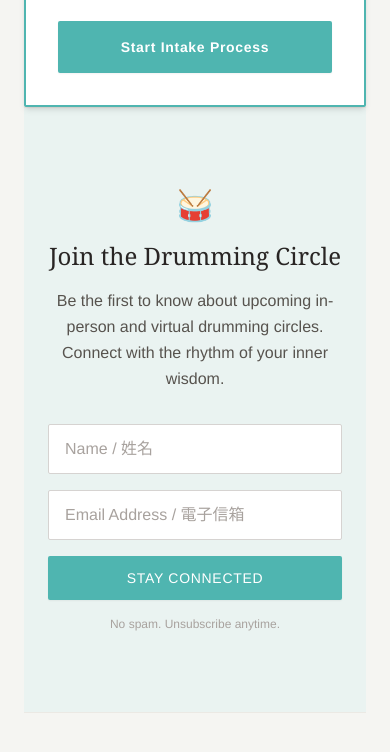
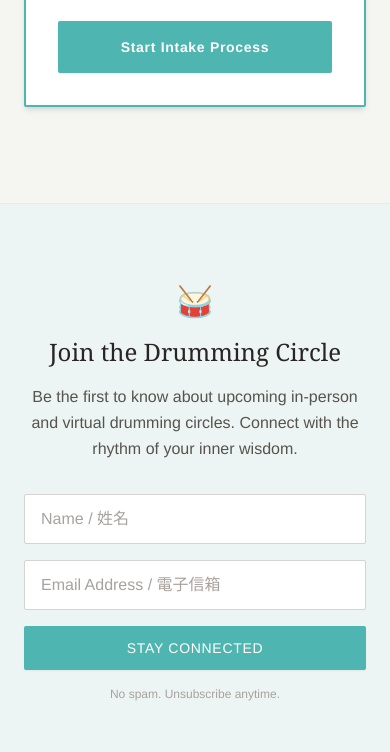
Before and after one commit to EILYCD/MELSA-website, a plain HTML site: page index.html in a window 390 px wide. Shown: the part 4518-5270 px from the top of the page. Drawn offline with nearby package versions, Linux system fonts and the light colour scheme.

Commit message:
Update index.html
fix the dynamic redirection

Updated Tailwind Configuration: Added the detailed color documentation comments in the tailwind.config script.

Updated Link: Changed the booking link for the 15-minute free consultation from https://cal.com/melsawellness to https://calendly.com/melsawellness/free as requested.

Preserved Logic: Kept all other features (dynamic form redirect, mobile menu, language toggle, and light theme styling) intact.

[skip ci]

```diff
--- a/index.html
+++ b/index.html
@@ -48,7 +48,7 @@
 </head>
 <body class="bg-stone-50 text-stone-600 font-sans antialiased">
 
-<nav class="fixed w-full bg-stone-50/95 backdrop-blur-md z-50 border-b border-stone-200">
+    <nav class="fixed w-full bg-stone-50/95 backdrop-blur-md z-50 border-b border-stone-200">
         <div class="max-w-6xl mx-auto px-4 md:px-6 py-4 flex justify-between items-center">
 
             <a href="#" class="z-50">
@@ -161,7 +161,8 @@
                         <div class="flex items-center gap-3 mb-4">
                             <span class="px-3 py-1 bg-sage-500 text-white text-xs uppercase tracking-widest rounded-full font-medium">
                                 <span class="lang-en">Flagship Program</span>
-                                <span class="lang-zh hidden-lang">旗艦項目</span> </span>
+                                <span class="lang-zh hidden-lang">旗艦項目</span>
+                            </span>
                             <span class="text-sage-500 text-xs uppercase tracking-widest font-medium">
                                 <span class="lang-en">5-Week Deep Dive</span>
                                 <span class="lang-zh hidden-lang">5週深度旅程</span>
@@ -197,13 +198,16 @@
                     <div class="text-center md:border-l md:border-stone-200 md:pl-8">
                         <p class="text-sm text-stone-600 mb-6">
                             <span class="lang-en">Start building your own authority.</span>
-                            <span class="lang-zh hidden-lang">開始建立您的內在自主權。</span> </p>
+                            <span class="lang-zh hidden-lang">開始建立您的內在自主權。</span>
+                        </p>
                         <a href="https://calendly.com/melsawellness/free" target="_blank" class="block w-full bg-sage-500 text-white py-4 rounded-sm hover:bg-sage-600 transition font-medium mb-4 shadow-md">
                             <span class="lang-en">Book Intro Call</span>
-                            <span class="lang-zh hidden-lang">預約初步對談</span> </a>
+                            <span class="lang-zh hidden-lang">預約初步對談</span>
+                        </a>
                         <p class="text-xs text-stone-500">
                             <span class="lang-en">Free 15-min consultation</span>
-                            <span class="lang-zh hidden-lang">免費 15 分鐘評估</span> </p>
+                            <span class="lang-zh hidden-lang">免費 15 分鐘評估</span>
+                        </p>
                     </div>
                 </div>
             </div>
@@ -232,7 +236,8 @@
                     <div class="bg-white p-6 rounded-sm border border-stone-200 shadow-sm hover:shadow-md transition group">
                         <h5 class="text-xl font-serif text-stone-900 mb-3">
                             <span class="lang-en">Divination</span>
-                            <span class="lang-zh hidden-lang">薩滿諮詢占卜-直接訊息取得</span> </h5>
+                            <span class="lang-zh hidden-lang">薩滿諮詢占卜-直接訊息取得</span>
+                        </h5>
                         <p class="text-sage-500 text-xs uppercase tracking-wider mb-3 font-bold">
                             <span class="lang-en">Metaphor: A Predictive Algorithm</span>
                             <span class="lang-zh hidden-lang">類比：預測演算法</span>
@@ -339,7 +344,9 @@
 
             </div>
         </div>
-<section id="newsletter" class="py-20 px-6 bg-sage-100/50 border-t border-stone-200">
+    </section>
+
+    <section id="newsletter" class="py-20 px-6 bg-sage-100/50 border-t border-stone-200">
         <div class="max-w-3xl mx-auto text-center">
 
             <div class="text-3xl mb-4">🥁</div>
@@ -405,17 +412,27 @@
 
     <script>
         document.addEventListener('DOMContentLoaded', function() {
-
+            const langBtnDesktop = document.getElementById('lang-btn-desktop');
+            const langBtnMobile = document.getElementById('lang-btn-mobile');
             const btn = document.getElementById('mobile-menu-btn');
             const menu = document.getElementById('mobile-menu');
             const mobileLinks = document.querySelectorAll('.mobile-link');
+            let isEnglish = true;
+
+            // --- Dynamic Form Redirect ---
+            const newsletterForm = document.querySelector('#newsletter form');
+            if (newsletterForm) {
+                const nextInput = newsletterForm.querySelector('input[name="_next"]');
+                if (nextInput) {
+                    nextInput.value = window.location.origin + '/thank-you.html';
+                }
+            }
 
             if (btn && menu) {
                 btn.addEventListener('click', () => {
                     menu.classList.toggle('hidden');
                     menu.classList.toggle('flex');
                 });
-
                 mobileLinks.forEach(link => {
                     link.addEventListener('click', () => {
                         menu.classList.add('hidden');
@@ -423,10 +440,6 @@
                     });
                 });
             }
-
-            const langBtnDesktop = document.getElementById('lang-btn-desktop');
-            const langBtnMobile = document.getElementById('lang-btn-mobile');
-            let isEnglish = true;
 
             function toggleLanguage() {
                 const enElements = document.querySelectorAll('.lang-en');
```
